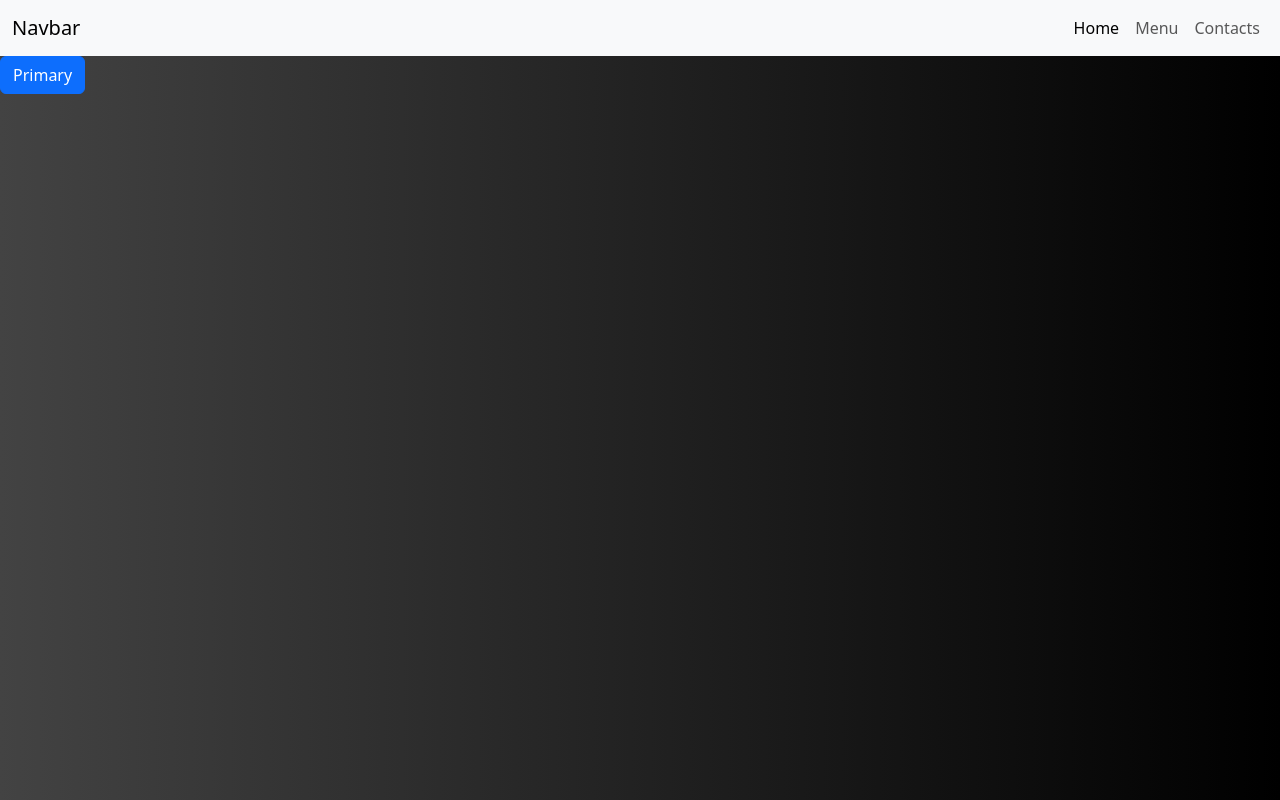
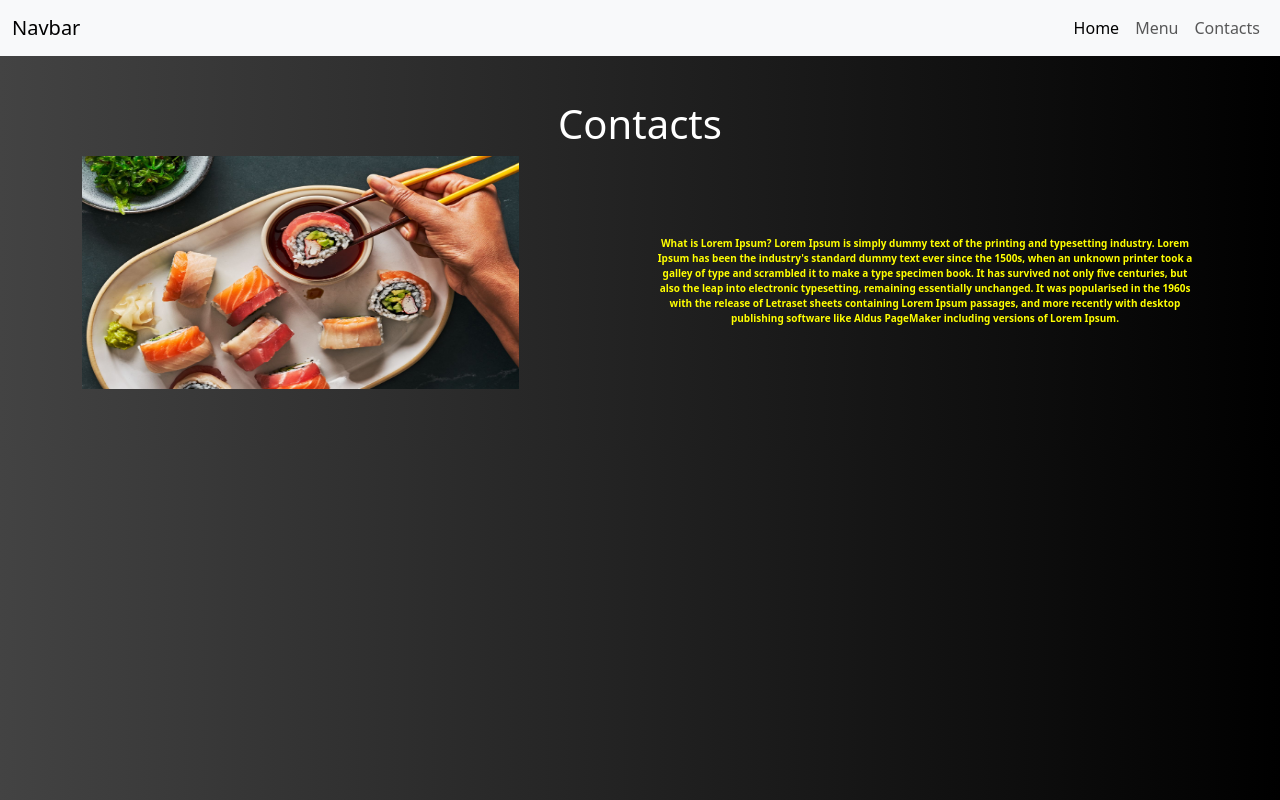
Before and after one commit to shcher-olha/new-navbar, a React (Create React App) app: page /contacts in a window 1280 px wide. Built offline with nearby package versions, Linux system fonts and the light colour scheme.

Commit message:
create contacts.js

```diff
--- /dev/null
+++ b/src/components/contacts.css
@@ -0,0 +1,12 @@
+.container h1 {
+  color: white;
+  text-align: center;
+  margin-top: 100px;
+}
+.image-rolls {
+  width: 80%;
+  height: 80%;
+}
+.text {
+  font-size: 10px;
+}
--- a/src/components/contacts.js
+++ b/src/components/contacts.js
@@ -1,12 +1,32 @@
-
+import React from "react";
+import "../components/contacts.css";
+import rollsImage from "../images/rolls.jpg";
 
 const Contacts = () => {
   return (
     <>
-    <h1>Contacts HHHHHHHHHHHH</h1>
-<button type="button" className="btn btn-primary">
-  Primary
-</button>
+      <div className="container">
+        <h1>Contacts</h1>
+        <div className="row">
+          <div className="col-6">
+            <img src={rollsImage} alt="Rolls" className="image-rolls" />
+          </div>
+          <div className="col-6">
+            <p className="text">
+              What is Lorem Ipsum? Lorem Ipsum is simply dummy text of the
+              printing and typesetting industry. Lorem Ipsum has been the
+              industry's standard dummy text ever since the 1500s, when an
+              unknown printer took a galley of type and scrambled it to make a
+              type specimen book. It has survived not only five centuries, but
+              also the leap into electronic typesetting, remaining essentially
+              unchanged. It was popularised in the 1960s with the release of
+              Letraset sheets containing Lorem Ipsum passages, and more recently
+              with desktop publishing software like Aldus PageMaker including
+              versions of Lorem Ipsum.
+            </p>
+          </div>
+        </div>
+      </div>
 
     </>
   );
--- a/src/components/menu.js
+++ b/src/components/menu.js
@@ -1,31 +1,14 @@
 import React from "react";
 import "../components/menu.css"
-import rollsImage from "../images/rolls.jpg"
+
 
 const Menu = () => {
   return (
     <>
       <div className="container">
-        <h1>MENU</h1>
-        <div className="row">
-          <div className="col-6">
-            <img src={rollsImage} alt="Rolls" className="image-rolls" />
-          </div>
-          <div className="col-6">
-            <p className="text">
-              What is Lorem Ipsum? Lorem Ipsum is simply dummy text of the
-              printing and typesetting industry. Lorem Ipsum has been the
-              industry's standard dummy text ever since the 1500s, when an
-              unknown printer took a galley of type and scrambled it to make a
-              type specimen book. It has survived not only five centuries, but
-              also the leap into electronic typesetting, remaining essentially
-              unchanged. It was popularised in the 1960s with the release of
-              Letraset sheets containing Lorem Ipsum passages, and more recently
-              with desktop publishing software like Aldus PageMaker including
-              versions of Lorem Ipsum.
-            </p>
-          </div>
-        </div>
+        <h1>Menu</h1>
+
+
       </div>
     </>
   );
```
